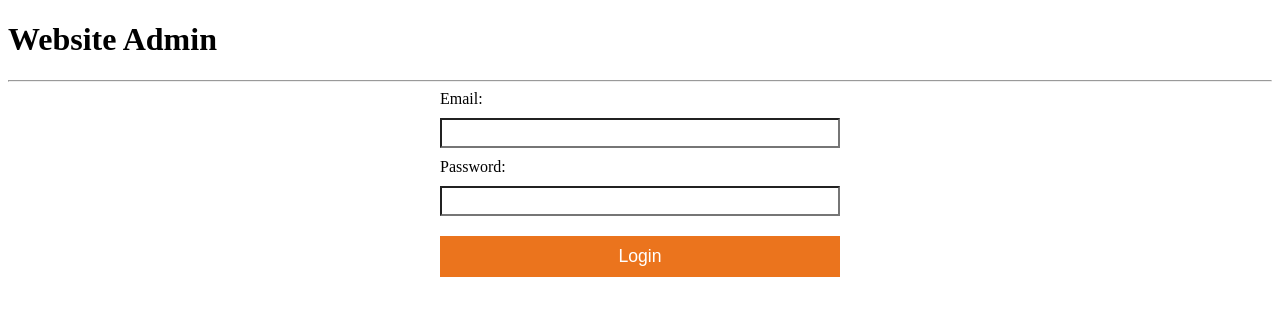
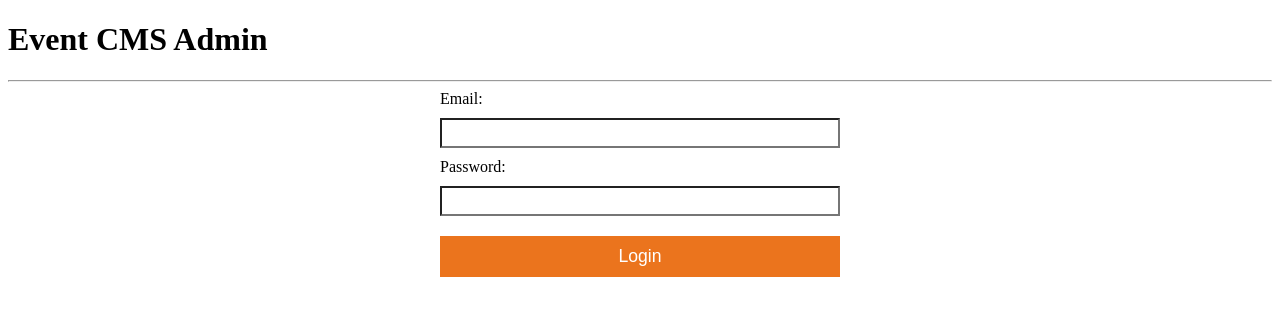
Before and after one commit to codesuzyworld/HTTP-5225-Assignment2-Grp3, a PHP site: page /admin/index.php in a window 1280 px wide. Shown: the top 316 px of the page. Run offline with PHP 8.4, Linux system fonts and the light colour scheme; some libraries are stand-ins or nearby versions.

Commit message:
changed header a bit

```diff
--- a/admin/includes/header.php
+++ b/admin/includes/header.php
@@ -14,7 +14,7 @@
 </head>
 <body>
 
-  <h1>Website Admin</h1>
+  <h1>Event CMS Admin</h1>
 
   <?php if(isset($_SESSION['id'])): ?>
 
```
